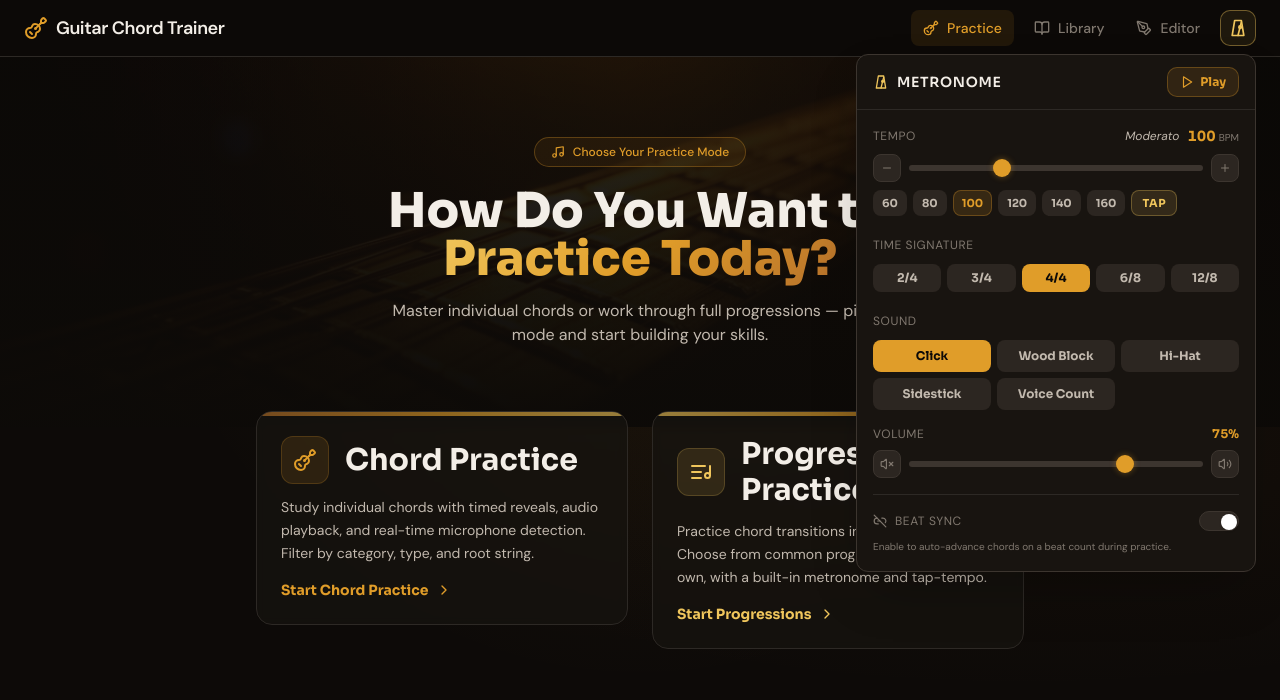
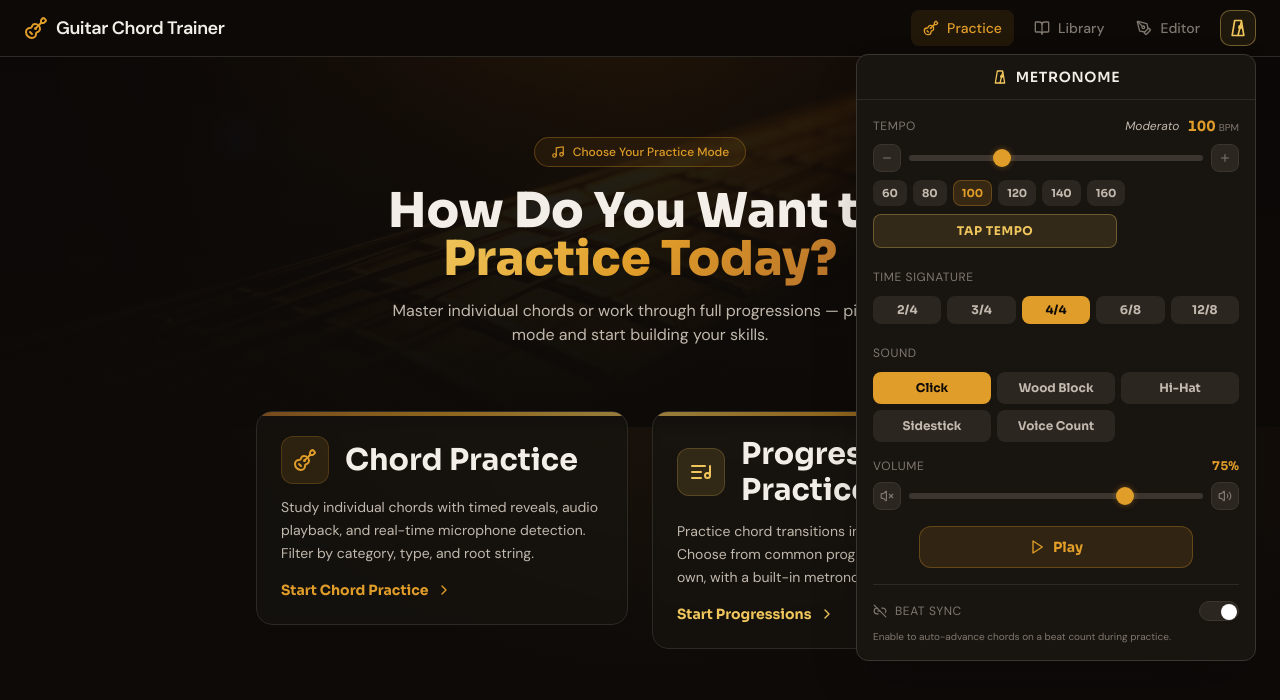
Before and after one commit to randysoller/FretMaster, a React (Vite) app: page / in a window 1280 px wide. Both pictures are taken after a click on the button "Metronome". Shown: the top 700 px of the page. Built offline with nearby package versions, Linux system fonts and the light colour scheme; no server answers.

Commit message:
Reorganize metronome dropdown layout

```diff
--- a/src/components/features/MetronomeDropdown.tsx
+++ b/src/components/features/MetronomeDropdown.tsx
@@ -110,28 +110,11 @@ export default function MetronomeDropdown() {
       {open && (
         <div className="fixed left-2 right-2 top-[3.5rem] z-50 sm:absolute sm:left-auto sm:right-0 sm:top-full sm:mt-2 sm:w-[400px] rounded-xl border border-[hsl(var(--border-default))] bg-[hsl(var(--bg-elevated))] shadow-2xl overflow-hidden">
           {/* Header */}
-          <div className="flex items-center justify-between px-4 py-3.5 sm:py-3 border-b border-[hsl(var(--border-subtle))]">
+          <div className="flex items-center justify-center px-4 py-3.5 sm:py-3 border-b border-[hsl(var(--border-subtle))]">
             <div className="flex items-center gap-2">
               <MetronomeIcon className="size-5 sm:size-4 text-[hsl(var(--color-emphasis))]" />
               <span className="font-display text-base sm:text-sm font-semibold text-[hsl(var(--text-default))] uppercase tracking-wider">Metronome</span>
             </div>
-            {/* Play / Stop */}
-            <button
-              onClick={store.toggle}
-              className={`
-                flex items-center gap-2 sm:gap-1.5 rounded-lg px-4 sm:px-3 py-2.5 sm:py-1.5 text-sm sm:text-xs font-display font-bold transition-all duration-200
-                ${store.isPlaying
-                  ? 'bg-[hsl(var(--semantic-error)/0.12)] text-[hsl(var(--semantic-error))] border border-[hsl(var(--semantic-error)/0.3)] hover:bg-[hsl(var(--semantic-error)/0.2)]'
-                  : 'bg-[hsl(var(--color-primary)/0.12)] text-[hsl(var(--color-primary))] border border-[hsl(var(--color-primary)/0.3)] hover:bg-[hsl(var(--color-primary)/0.2)]'
-                }
-              `}
-            >
-              {store.isPlaying ? (
-                <><span className="size-3 rounded-sm bg-current" /> Stop</>
-              ) : (
-                <><Play className="size-3.5" /> Play</>
-              )}
-            </button>
           </div>
 
           <div className="p-4 sm:p-4 space-y-5 sm:space-y-4 max-h-[calc(100vh-6rem)] sm:max-h-[70vh] overflow-y-auto">
@@ -161,10 +144,11 @@ export default function MetronomeDropdown() {
                     {p}
                   </button>
                 ))}
-                <button onClick={tapTempo} className="rounded-lg sm:rounded-md px-3.5 sm:px-2.5 py-2 sm:py-1 text-xs sm:text-[11px] font-display font-bold uppercase tracking-wider bg-[hsl(var(--color-emphasis)/0.12)] text-[hsl(var(--color-emphasis))] border border-[hsl(var(--color-emphasis)/0.3)] hover:bg-[hsl(var(--color-emphasis)/0.22)] transition-all active:scale-90">
-                  Tap
-                </button>
+
               </div>
+              <button onClick={tapTempo} className="w-2/3 mx-auto rounded-lg sm:rounded-md px-4 sm:px-3 py-3 sm:py-2 text-sm sm:text-xs font-display font-bold uppercase tracking-wider bg-[hsl(var(--color-emphasis)/0.12)] text-[hsl(var(--color-emphasis))] border border-[hsl(var(--color-emphasis)/0.3)] hover:bg-[hsl(var(--color-emphasis)/0.22)] transition-all active:scale-90">
+                Tap Tempo
+              </button>
             </div>
 
             {/* Time Signature */}
@@ -206,6 +190,26 @@ export default function MetronomeDropdown() {
                   <VolumeIcon className="size-4 sm:size-3.5" />
                 </button>
               </div>
+            </div>
+
+            {/* Play / Stop */}
+            <div className="flex justify-center">
+              <button
+                onClick={store.toggle}
+                className={`
+                  flex items-center justify-center gap-2.5 sm:gap-2 rounded-xl w-3/4 py-3.5 sm:py-2.5 text-base sm:text-sm font-display font-bold transition-all duration-200 active:scale-95
+                  ${store.isPlaying
+                    ? 'bg-[hsl(var(--semantic-error)/0.12)] text-[hsl(var(--semantic-error))] border border-[hsl(var(--semantic-error)/0.3)] hover:bg-[hsl(var(--semantic-error)/0.2)]'
+                    : 'bg-[hsl(var(--color-primary)/0.12)] text-[hsl(var(--color-primary))] border border-[hsl(var(--color-primary)/0.3)] hover:bg-[hsl(var(--color-primary)/0.2)]'
+                  }
+                `}
+              >
+                {store.isPlaying ? (
+                  <><span className="size-3.5 rounded-sm bg-current" /> Stop</>
+                ) : (
+                  <><Play className="size-4" /> Play</>
+                )}
+              </button>
             </div>
 
             {/* Beat Sync — Beats Per Chord */}
```
